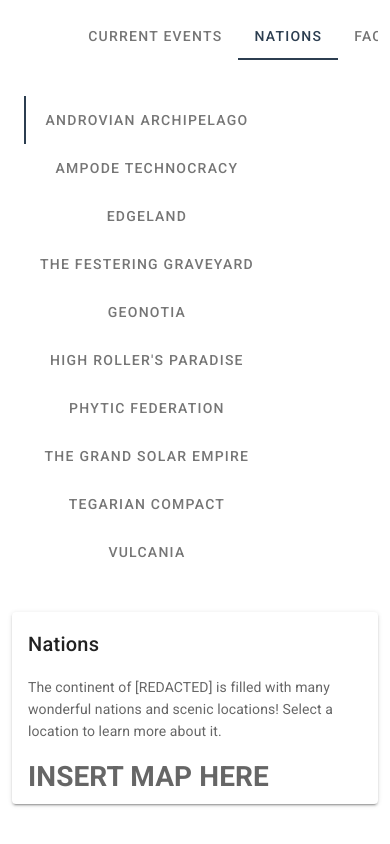
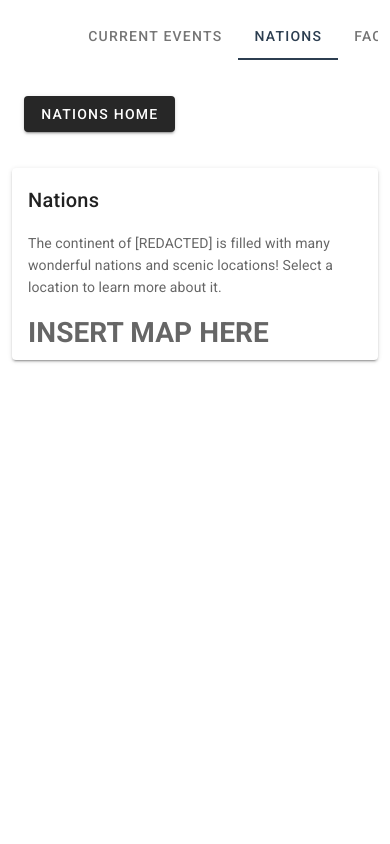
Before and after one commit to smallwoj/dnd-website-template-old, a Vue app: page /nations in a window 390 px wide. Built offline with nearby package versions, Linux system fonts and the light colour scheme.

Commit message:
mobile nations view

```diff
--- a/src/App.vue
+++ b/src/App.vue
@@ -1,5 +1,5 @@
 <template>
-  <div id="app">
+  <div id="app" data-app>
     <NavBar :routes="routes" />
     <router-view/>
   </div>
@@ -8,6 +8,7 @@
 <script>
 import NavBar from '@/components/NavBar.vue';
 import routes from '@/router/routes';
+import Vue from 'vue';
 
 export default {
   name: 'App',
@@ -21,6 +22,19 @@ export default {
       routes,
     };
   },
+
+  computed: {
+    isMobile() {
+      return this.$vuetify.breakpoint.xs || this.$vuetify.breakpoint.sm;
+    },
+  },
+
+  created() {
+    // Make global breakpoints available on Vue prototype
+    Object.defineProperty(Vue.prototype, '$isMobile', {
+      get: () => this.isMobile,
+    });
+  }
 }
 </script>
 
--- a/src/components/NavBar.vue
+++ b/src/components/NavBar.vue
@@ -1,6 +1,7 @@
 <template>
   <v-container>
     <v-tabs
+      v-if="!menu"
       :vertical="tabsProps.vertical"
     >
       <v-tab
@@ -11,6 +12,30 @@
         {{ route.name }}
       </v-tab>
     </v-tabs>
+    <v-menu
+      v-else
+      offset-y
+    >
+      <template v-slot:activator="{ on, attrs }">
+        <v-btn
+          color="primary"
+          dark
+          v-bind="attrs"
+          v-on="on"
+        >
+          {{ $route.name }}
+        </v-btn>
+      </template>
+      <v-list v-model="currRoute">
+        <v-list-item
+          v-for="route in routes"
+          :key="route.path"
+          :to="route.path"
+        >
+          {{ route.name }}
+        </v-list-item>
+      </v-list>
+    </v-menu>
   </v-container>
 </template>
 
@@ -29,6 +54,22 @@ export default {
       required: false,
       default: () => ({}),
     },
+
+    menu: {
+      type: Boolean,
+      required: false,
+      default: false,
+    },
   },
+
+  data() {
+    return {
+      currRoute: -1,
+    };
+  },
+
+  mounted() {
+    this.currRoute = this.routes.map(x => x.name).indexOf(this.$route.name);
+  }
 };
 </script>
--- a/src/views/NationsView.vue
+++ b/src/views/NationsView.vue
@@ -1,12 +1,13 @@
 <template>
   <v-container>
     <v-row>
-      <v-col cols="auto">
+      <v-col :cols="cols">
         <NavBar
           :routes="routes"
           :tabsProps="{
             vertical: true,
           }"
+          :menu="$isMobile"
         />
       </v-col>
       <v-col>
@@ -22,6 +23,10 @@ export default {
   components: { NavBar },
 
   computed: {
+    cols() {
+      return this.$isMobile ? '12' : 'auto';
+    },
+
     routes() {
       // get child routes from current route
       return this.$router.options.routes
```
